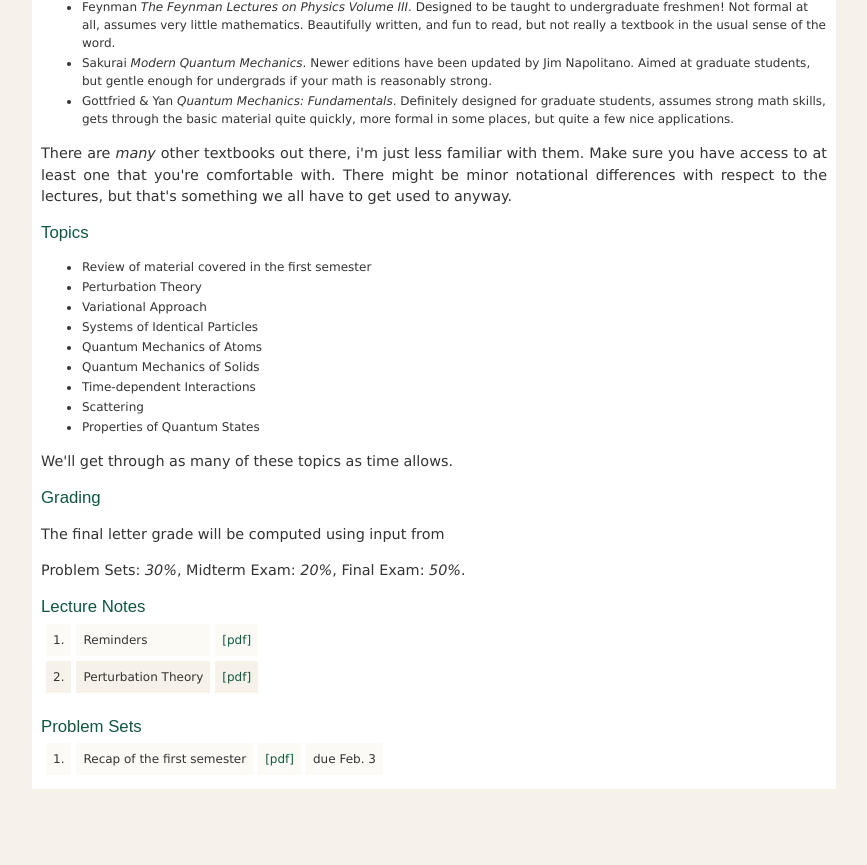
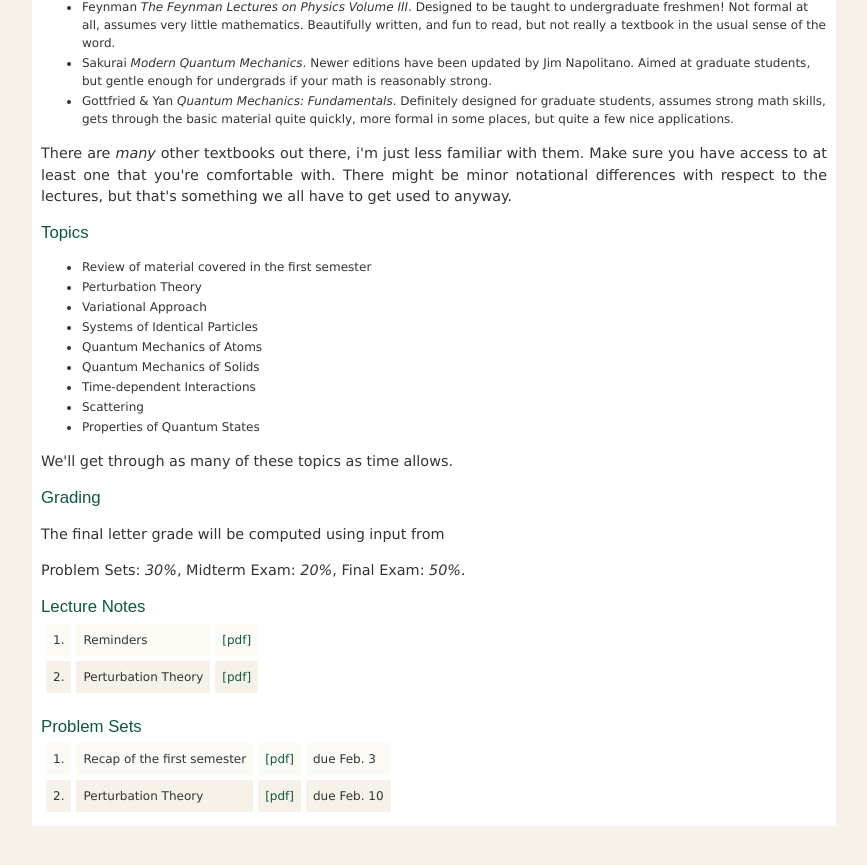
Before and after one commit to jozefdudek/personal_website, a Jekyll site: the page built from Phys314.html, in a window 1280 px wide and 900 px high, scrolled down 1656 px. Shown: the top 865 px of the window, without its empty margins (192-1059 px from the left). Built offline with Jekyll 4.4.1, drawn with Linux system fonts in a browser that asks for light colours.

Commit message:
added the second homework

```diff
--- a/Phys314.html
+++ b/Phys314.html
@@ -194,6 +194,15 @@
       <td class="highlights">due Feb. 3</td>
     </tr>
 
+    <tr class="highlights">
+      <td class="highlights"> 2. </td>
+      <td class="highlights">Perturbation Theory</td>
+      <td class="highlights">
+        <a href="https://wm1693.box.com/s/e4gfxokv0gu5hbqthxoxzbk3qrb95m30">[pdf]</a>
+      </td>
+      <td class="highlights">due Feb. 10</td>
+    </tr>
+
 
 
   </table>
```
